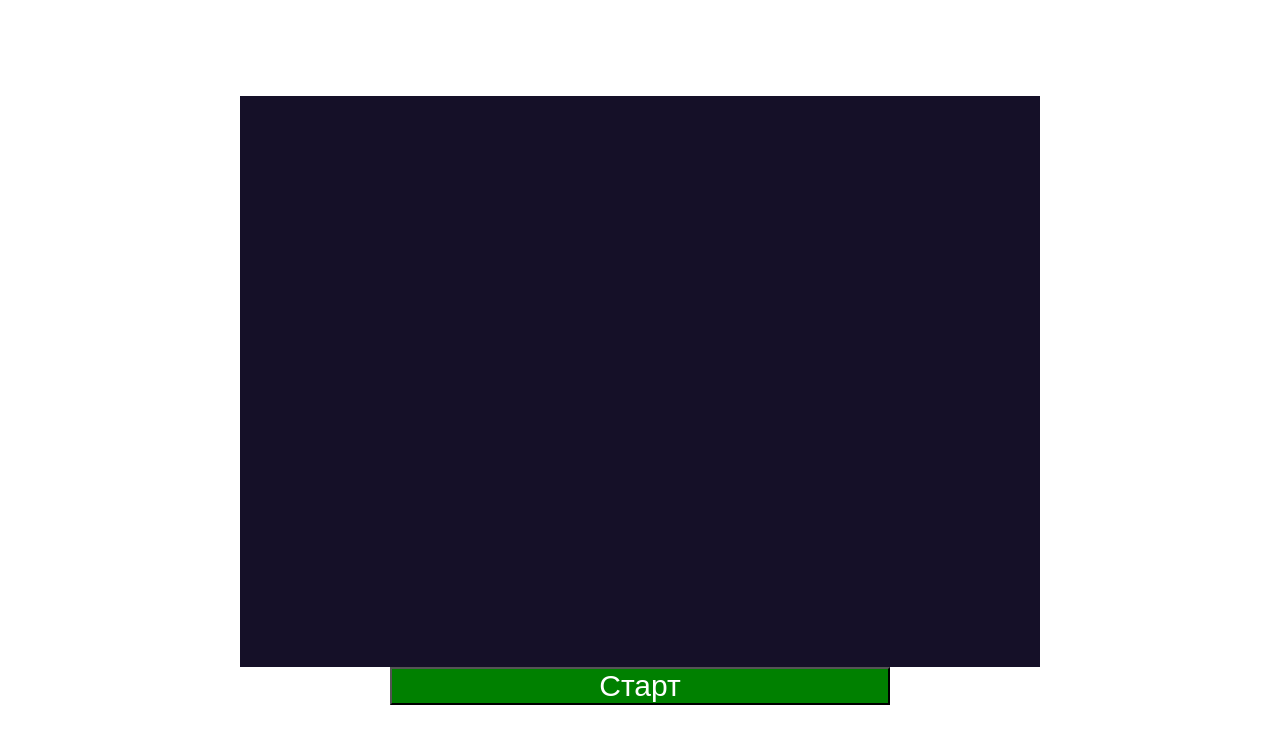
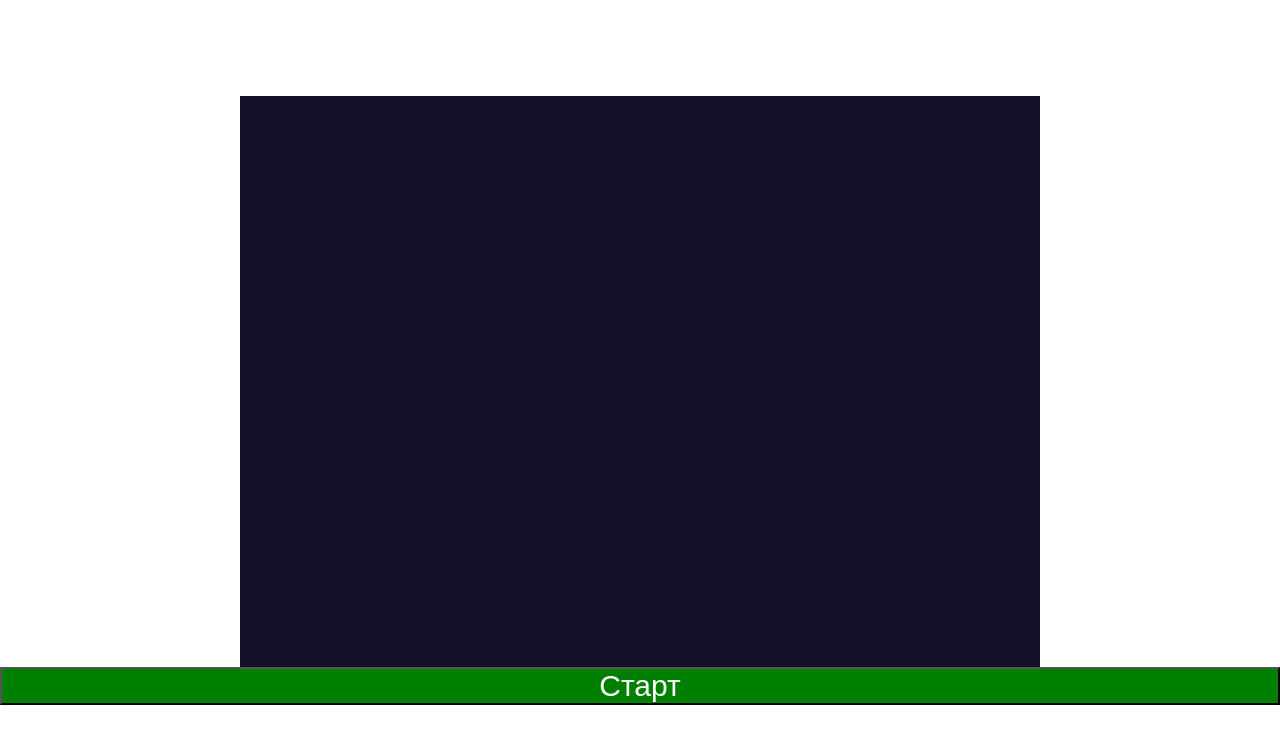
Before and after one commit to olegpage/olegpage.github.io, a plain HTML site: page index.html in a window 1280 px wide. Drawn offline with Linux system fonts and the light colour scheme.

Commit message:
Update style.css

```diff
--- a/style.css
+++ b/style.css
@@ -18,7 +18,7 @@ canvas {
 }
 .click {
     width: 100%; /* Занимает всю ширину блока "app" */
-    max-width: 500px; /* Максимальная ширина кнопки */
+    max-width: 100%; /* Максимальная ширина кнопки */
     background:green;
     color:white;
     font-size: 30px;
```
